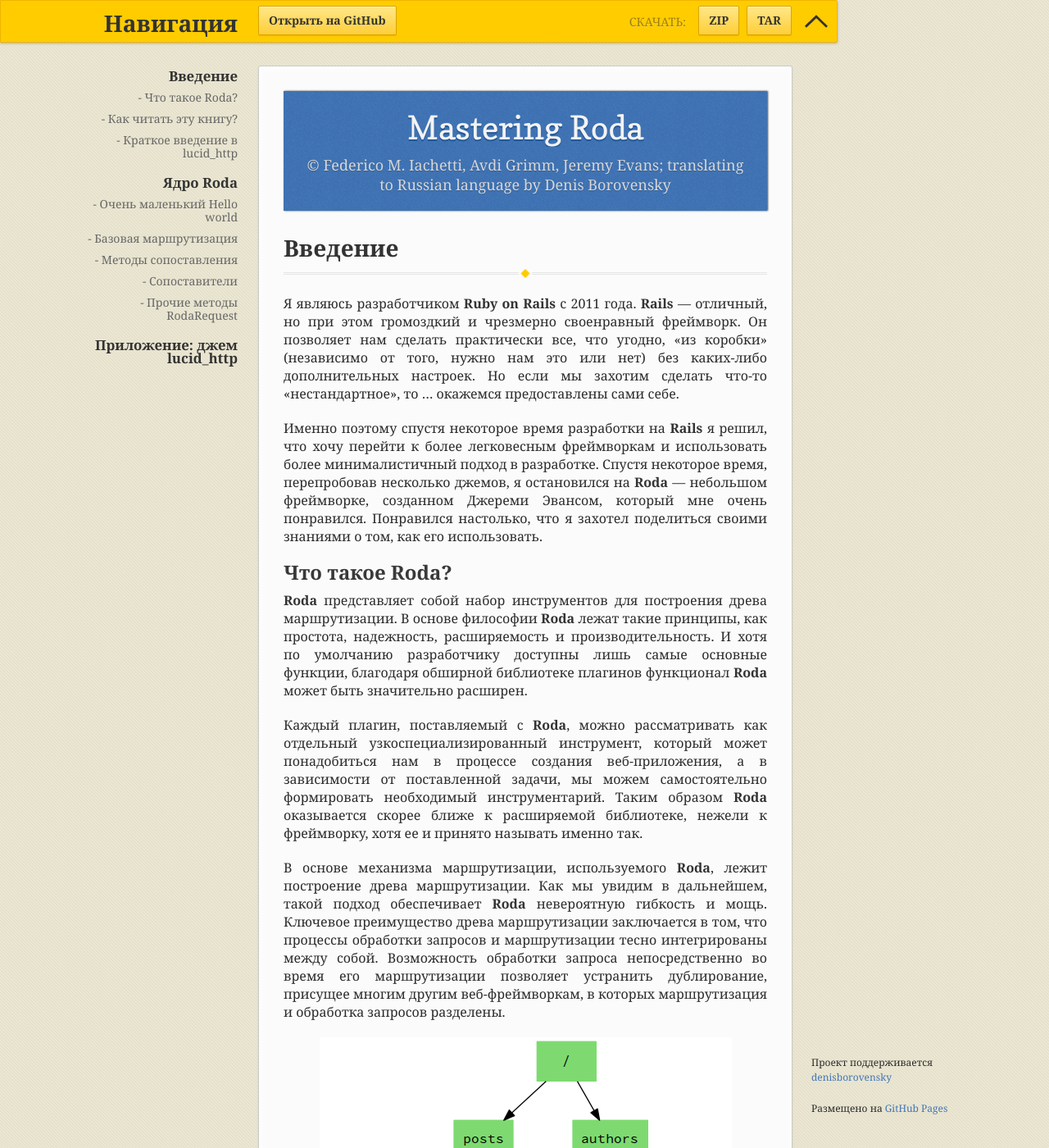
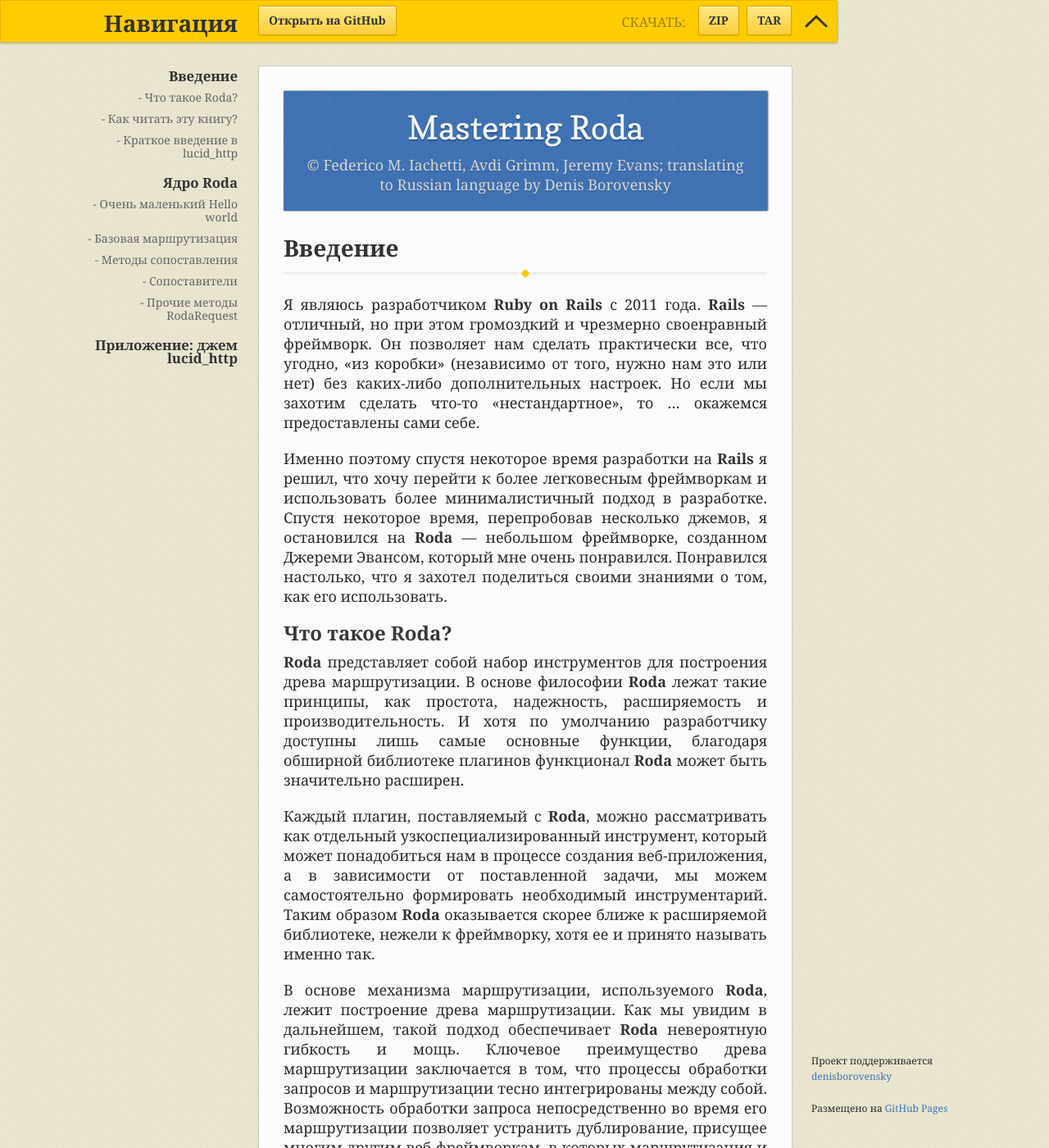
Before and after one commit to denisborovensky/github-pages-ebook-template, a Jekyll site: the page built from index.md, in a window 1280 px wide and 1400 px high. Shown: the whole window at 82% size. Built offline with Jekyll 4.4.1, drawn with Linux system fonts in a browser that asks for light colours; some web fonts are replaced; our own code applies the rules of GitHub Pages for plain Markdown files.

Commit message:
fix: change font size

```diff
--- a/_sass/jekyll-theme-leap-day.scss
+++ b/_sass/jekyll-theme-leap-day.scss
@@ -8,7 +8,7 @@
 @import "rouge-base16-dark";
 
 body {
-  font: 16px "Georgia", "Times New Roman", sans-serif;
+  font: 18px "Georgia", "Times New Roman", sans-serif;
   text-align: justify;
   color: #2b2b2b;
   font-weight: 300;
```
